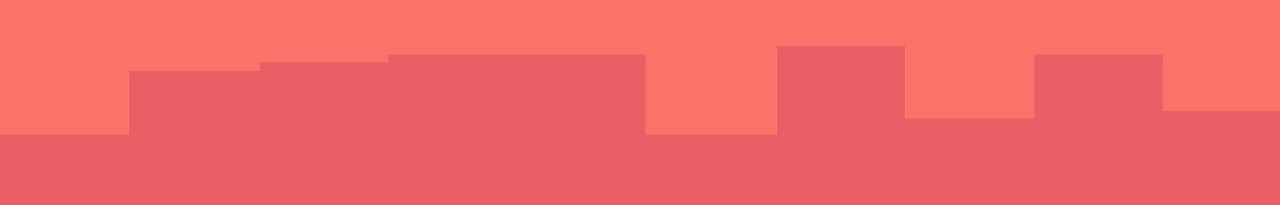
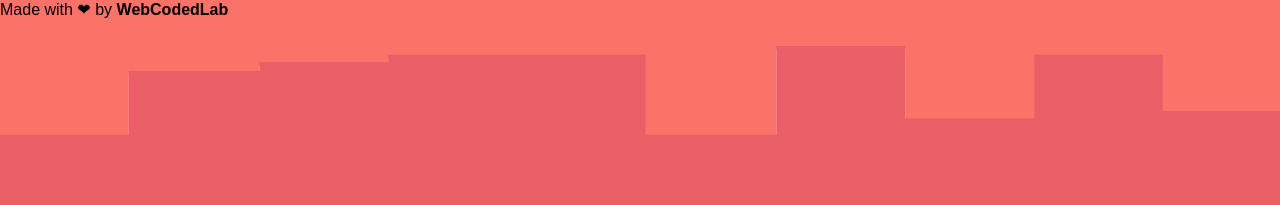
Before and after one commit to WebCodedLab/counter-app.io, a plain HTML site: page index.html in a window 1280 px wide. Shown: the top 205 px of the page. Drawn offline with Linux system fonts and the light colour scheme.

Commit message:
Update index.html

```diff
--- a/index.html
+++ b/index.html
@@ -15,5 +15,6 @@
             <button class="reset">Reset</button>
         </div>
     </div>
+        <footer>Made with ❤ by <b>WebCodedLab</b></footer>
 </body>
 </html>
```
